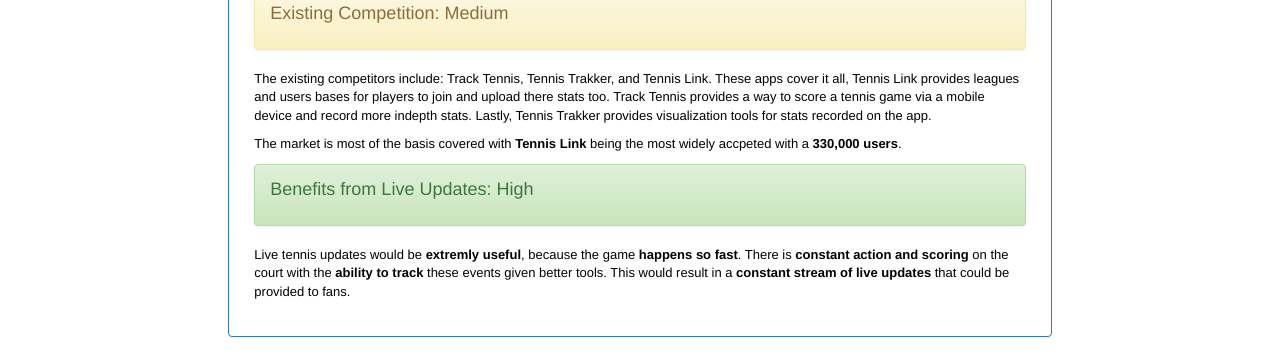
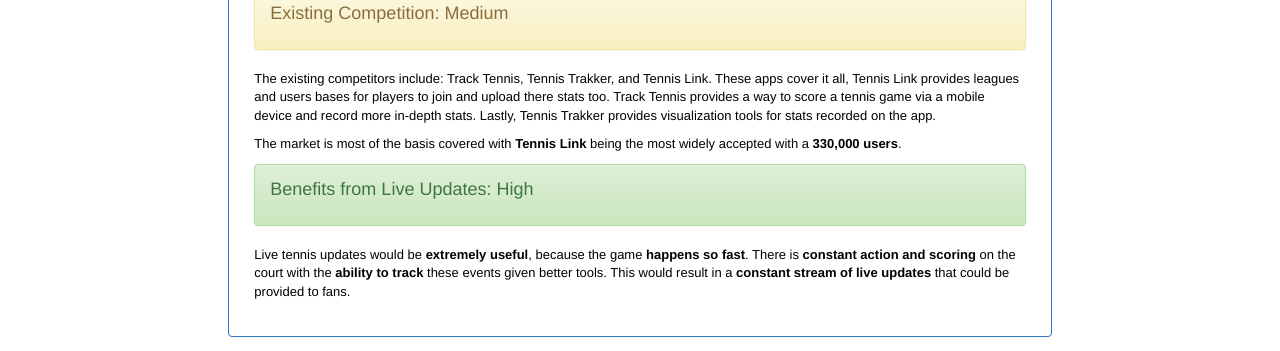
Before and after one commit to kateknewing/GC, a Jekyll site: the page built from tennis.html, in a window 1280 px wide and 900 px high, scrolled down 2645 px. Shown: the part 443-794 px from the top of the window. Built offline with Jekyll 4.4.1, drawn with Linux system fonts in a browser that asks for light colours; nearby versions of some CDN libraries; library files that are not in the unit come from our copies; Markdown is read by kramdown in place of the engine named in the settings.

```diff
--- a/tennis.html
+++ b/tennis.html
@@ -215,12 +215,12 @@ title: Hockey
 				<div class="alert alert-warning" role="alert">
 					<h4>Existing Competition: Medium</h4>
 				</div>
-				<p>The existing competitors include: <v>Track Tennis, Tennis Trakker, and Tennis Link</b>. These apps cover it all, Tennis Link provides leagues and users bases for players to join and upload there stats too. Track Tennis provides a way to score a tennis game via a mobile device and record more indepth stats. Lastly, Tennis Trakker provides visualization tools for stats recorded on the app. </p>
-				<p>The market is most of the basis covered with <b>Tennis Link</b> being the most widely accpeted with a <b>330,000 users</b>.</p>
+				<p>The existing competitors include: <v>Track Tennis, Tennis Trakker, and Tennis Link</b>. These apps cover it all, Tennis Link provides leagues and users bases for players to join and upload there stats too. Track Tennis provides a way to score a tennis game via a mobile device and record more in-depth stats. Lastly, Tennis Trakker provides visualization tools for stats recorded on the app. </p>
+				<p>The market is most of the basis covered with <b>Tennis Link</b> being the most widely accepted with a <b>330,000 users</b>.</p>
 				<div class="alert alert-success" role="alert">
 					<h4>Benefits from Live Updates: High</h4>
 				</div>
-				<p>Live tennis updates would be <b>extremly useful</b>, because the game <b>happens so fast</b>. There is <b>constant action and scoring</b> on the court with the <b>ability to track</b> these events given better tools. This would result in a <b>constant stream of live updates</b> that could be provided to fans.</p>
+				<p>Live tennis updates would be <b>extremely  useful</b>, because the game <b>happens so fast</b>. There is <b>constant action and scoring</b> on the court with the<b> ability to track</b> these events given better tools. This would result in a <b>constant stream of live updates</b> that could be provided to fans.</p>
 			  </div>
 		</div>
 	</div>
```
